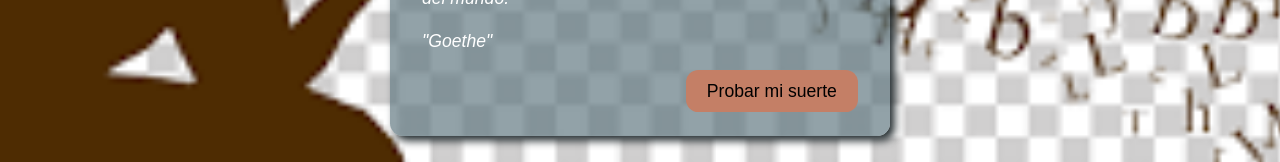
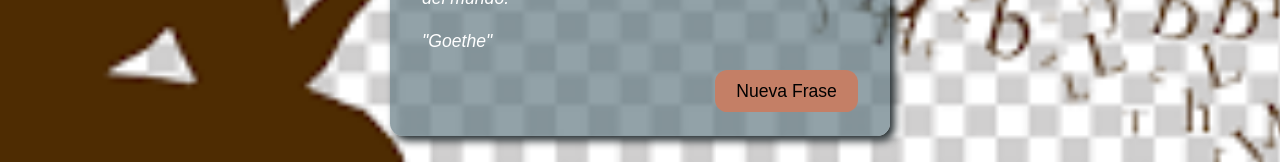
Before and after one commit to DarkKiller31/Entregable_1Gen35, a React (Vite) app: page / in a window 1280 px wide. Shown: the part 429-591 px from the top of the page. Built offline with nearby package versions, Linux system fonts and the light colour scheme; a web font is replaced by a local one.

Commit message:
Updated title

```diff
--- a/src/components/BtnPhrase.jsx
+++ b/src/components/BtnPhrase.jsx
@@ -15,7 +15,7 @@ const BtnPhrase = ({ setPhraseRandom, setImageSelected }) => {
 
 
   return (
-    <button className="card__btn" onClick={handleClick}>Probar mi suerte</button>
+    <button className="card__btn" onClick={handleClick}>Nueva Frase</button>
   )
 }
 
```
